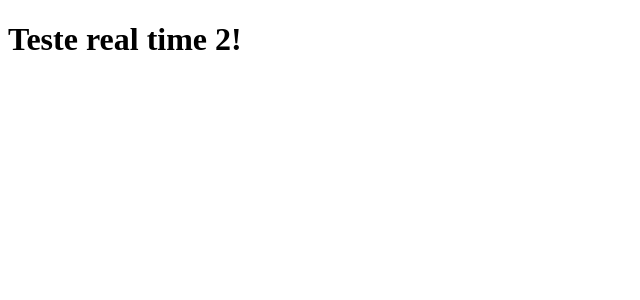
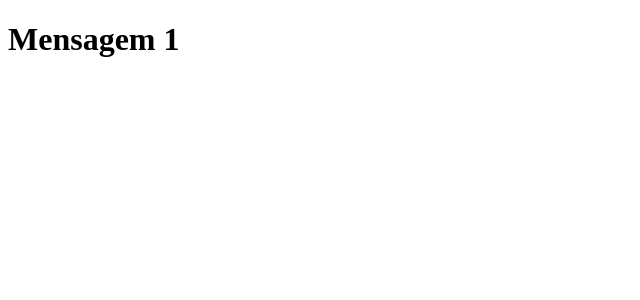
Before and after one commit to igorlosouza/clone-tabnews, a Next.js app: page / in a window 1280 px wide. Shown: the top 300 px of the page, without its empty margins (0-640 px from the left). Built offline with nearby package versions, Linux system fonts and the light colour scheme.

Commit message:
Fixed index page message

```diff
--- a/pages/index.js
+++ b/pages/index.js
@@ -1,5 +1,5 @@
 function Home() {
-    return <h1>Teste real time 2!</h1>
+    return <h1>Mensagem 1</h1>
 }
 
 export default Home;
```
